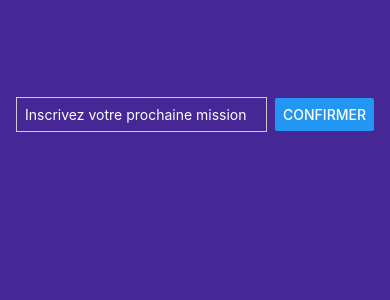
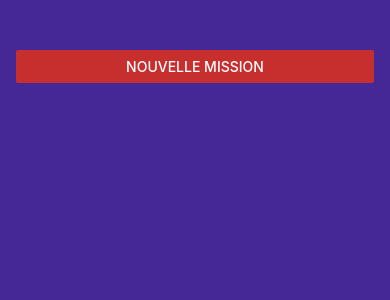
Before and after one commit to afbstorm/TF_Web_Mobile_2024_React-Native, a React Native app: screen / in a window 390 px wide. Shown: the top 300 px of the page. Built offline with nearby package versions, Linux system fonts and the light colour scheme.

Commit message:
ajout correction exo

```diff
--- a/App.js
+++ b/App.js
@@ -5,27 +5,42 @@ import 'react-native-get-random-values';
 import {useState} from 'react';
 import {Button, FlatList, ScrollView, StyleSheet, Text, TextInput, View} from 'react-native';
 import {nanoid} from "nanoid";
+import MissionInput from "./src/components/missionInput";
+import MissionItem from "./src/components/missionItem";
 
 export default function App() {
 
-  const [inputValue, setInputValue] = useState('');
+  // const [inputValue, setInputValue] = useState('');
   const [missionList, setMissionList] = useState([]);
+  const [isOpen, setIsOpen] = useState(false);
 
-  const handleInput = (value) => {
-      setInputValue(() => value);
+  const handleModal = () => {
+      setIsOpen(!isOpen)
   }
 
-  const handleAddMission = () => {
-      // ⬇️ en utilisant un tableau simple, index étant la key
-      // setMissionList((currentMissions) => [...missionList, inputValue])
+  const handleDeleteMission = (id) => {
+      setMissionList((currentMissions) => {
+          return currentMissions.filter(mission => mission.key !== id);
+      })
+  }
 
-      // ⬇️ en utilisant un objet avec un id unique par élément
-      setMissionList((currentMissions) => [...currentMissions, {
-          key: nanoid(),
-          text: inputValue
-      }])
-      setInputValue('')
-  }
+  // ⬇️ AVANT séparation des composants et création de la modal ⬇️
+  // const handleInput = (value) => {
+  //     setInputValue(() => value);
+  // }
+  //
+  // const handleAddMission = () => {
+  //     // ⬇️ en utilisant un tableau simple, index étant la key
+  //     // setMissionList((currentMissions) => [...missionList, inputValue])
+  //
+  //     // ⬇️ en utilisant un objet avec un id unique par élément
+  //     setMissionList((currentMissions) => [...currentMissions, {
+  //         key: nanoid(),
+  //         text: inputValue
+  //     }])
+  //     setInputValue('')
+  // }
+  // ⬆️ AVANT séparation des composants et création de la modal ⬆️
 
   // View :
   // Va être le conteneur principal de vos éléments native.
@@ -72,11 +87,19 @@ export default function App() {
       <>
         {/* Conteneur principal de l'application */}
         <View style={styles.appContainer}>
+
+            <Button title='Nouvelle mission' color='#c72f2f' onPress={handleModal}/>
+            {isOpen && (
+                <MissionInput setMissionList={setMissionList} isOpen={isOpen} handleClose={handleModal} />
+            )}
+
+            {/*⬇️ AVANT séparation des composants et création de la modal ⬇️*/}
             {/* Conteneur de l'input */}
-            <View style={styles.inputContainer}>
-                <TextInput style={styles.textInput} value={inputValue} placeholderTextColor="#FFF" placeholder='Inscrivez votre prochaine mission' onChangeText={handleInput} />
-                <Button title='Confirmer' onPress={handleAddMission} />
-            </View>
+            {/*<View style={styles.inputContainer}>*/}
+            {/*    <TextInput style={styles.textInput} value={inputValue} placeholderTextColor="#FFF" placeholder='Inscrivez votre prochaine mission' onChangeText={handleInput} />*/}
+            {/*    <Button title='Confirmer' onPress={handleAddMission} />*/}
+            {/*</View>*/}
+            {/*⬆️ AVANT séparation des composants et création de la modal ⬆️*/}
 
             {/* Conteneur de la liste des missions ⚠️ la liste ne sera pas scrollable */}
             {/*<View style={styles.missionsContainer}>*/}
@@ -103,9 +126,10 @@ export default function App() {
                     data={missionList}
                     renderItem={(itemData) => {
                         return (
-                            <View style={styles.missionItem}>
-                                <Text style={styles.missionText}>{itemData.item.text}</Text>
-                            </View>
+                            <MissionItem
+                                text={itemData.item.text}
+                                id={itemData.item.key}
+                                handleLongPress={handleDeleteMission} />
                         )
                     }}
                 />
@@ -122,32 +146,34 @@ const styles = StyleSheet.create({
     paddingHorizontal: 16,
     backgroundColor: '#452896'
   },
-  inputContainer: {
-      flex: 1,
-      flexDirection: 'row',
-      justifyContent: 'space-between',
-      alignItems: 'center',
-      marginBottom: 24,
-  },
-  textInput: {
-      borderWidth: 1,
-      borderColor: '#ccc',
-      marginRight: 8,
-      padding: 8,
-      color: '#FFF',
-      width: '70%',
-  },
+  // inputContainer: {
+  //     flex: 1,
+  //     flexDirection: 'row',
+  //     justifyContent: 'space-between',
+  //     alignItems: 'center',
+  //     marginBottom: 24,
+  // },
+  // textInput: {
+  //     borderWidth: 1,
+  //     borderColor: '#ccc',
+  //     marginRight: 8,
+  //     padding: 8,
+  //     color: '#FFF',
+  //     width: '70%',
+  // },
   missionsContainer: {
       flex: 5
   },
-  missionItem: {
-      margin: 8,
-      padding: 8,
-      borderRadius: 4,
-      backgroundColor: '#b70808'
-  },
-  missionText: {
-      color: "#FFF"
-  }
+  // missionItem: {
+  //     margin: 8,
+  //     padding: 8,
+  //     borderRadius: 4,
+  //     borderColor: '#ccc',
+  //     borderWidth: 1,
+  //     backgroundColor: '#783ece'
+  // },
+  // missionText: {
+  //     color: "#FFF"
+  // }
 
 });
--- /dev/null
+++ b/src/components/missionInput.jsx
@@ -0,0 +1,87 @@
+import {
+    Button,
+    StyleSheet,
+    TextInput,
+    View,
+    Modal,
+    Image
+} from "react-native";
+import { nanoid } from 'nanoid';
+import { useState } from "react";
+
+
+// setMissionList, isOpen, handleClose vont être les props reçus par le composant
+const MissionInput = ({setMissionList, isOpen, handleClose}) => {
+    const [inputValue, setInputValue] = useState('');
+
+    const handleInput = (value) => {
+        setInputValue(() => value);
+    }
+
+    const handleAddMission = () => {
+        if (inputValue.trim() === '') {
+            return;
+        }
+
+        setMissionList((currentMissions) => [...currentMissions, {
+            key: nanoid(),
+            text: inputValue
+        }])
+        setInputValue('')
+        // Fermeture de la modal à l'envoi de la valeur de l'input dans la liste
+        handleClose()
+    }
+
+    return (
+        // Modal vient avec ses props, un est obligatoire : visible ➡️ prend un booléen
+        // animationType est un prop qui offre la possibilité d'avoir plusieurs types d'animations simples
+        <Modal visible={isOpen} animationType='fade'>
+            <View style={styles.inputContainer}>
+                <Image style={styles.image} source={require('../../assets/img/mission.png')}/>
+                <TextInput style={styles.textInput} value={inputValue} placeholderTextColor="#FFF" placeholder='Inscrivez votre prochaine mission' onChangeText={handleInput} />
+                <View style={styles.buttonContainer}>
+                    <View style={styles.button}>
+                        <Button title='Confirmer' onPress={handleAddMission} color='#5e0acc'/>
+                    </View>
+                    <View style={styles.button}>
+                        <Button title='Annuler' onPress={handleClose} color='#f31282'/>
+                    </View>
+                </View>
+            </View>
+        </Modal>
+    );
+};
+
+const styles = StyleSheet.create({
+    inputContainer: {
+        flex: 1,
+        justifyContent: 'center',
+        alignItems: 'center',
+        padding: 16,
+        backgroundColor: "#452896"
+    },
+    textInput: {
+        borderWidth: 1,
+        borderRadius: 6,
+        borderColor: '#ccc',
+        marginRight: 8,
+        padding: 8,
+        color: '#FFF',
+        width: '100%',
+    },
+    buttonContainer: {
+        flexDirection: 'row'
+    },
+    button: {
+        width: '30%',
+        marginTop: 16,
+        marginHorizontal: 8
+    },
+    image: {
+        width: 150,
+        height: 150,
+        margin: 25
+    }
+})
+
+export default MissionInput;
--- /dev/null
+++ b/src/components/missionItem.jsx
@@ -0,0 +1,34 @@
+import { Text, View, StyleSheet, Pressable } from "react-native";
+
+
+// Le composant MissionItem va recevoir des props
+// text : le texte a afficher
+// id : key de l'item
+// handleLongPress : callback qui servira a supprimer l'item de la liste
+const MissionItem = ({text, id, handleLongPress}) => {
+    return (
+        <>
+            <View style={styles.missionItem}>
+                <Pressable onLongPress={() => handleLongPress(id)} android_ripple={{color: '#bb1313'}}>
+                    <Text style={styles.missionText}>{text}</Text>
+                </Pressable>
+            </View>
+        </>
+    );
+};
+
+const styles = StyleSheet.create({
+    missionItem: {
+        margin: 8,
+        borderRadius: 4,
+        borderColor: '#ccc',
+        borderWidth: 1,
+        backgroundColor: '#783ece'
+    },
+    missionText: {
+        padding: 8,
+        color: "#FFF"
+    }
+})
+
+export default MissionItem;
```
Also changed, not shown: assets/img/mission.png (added).
